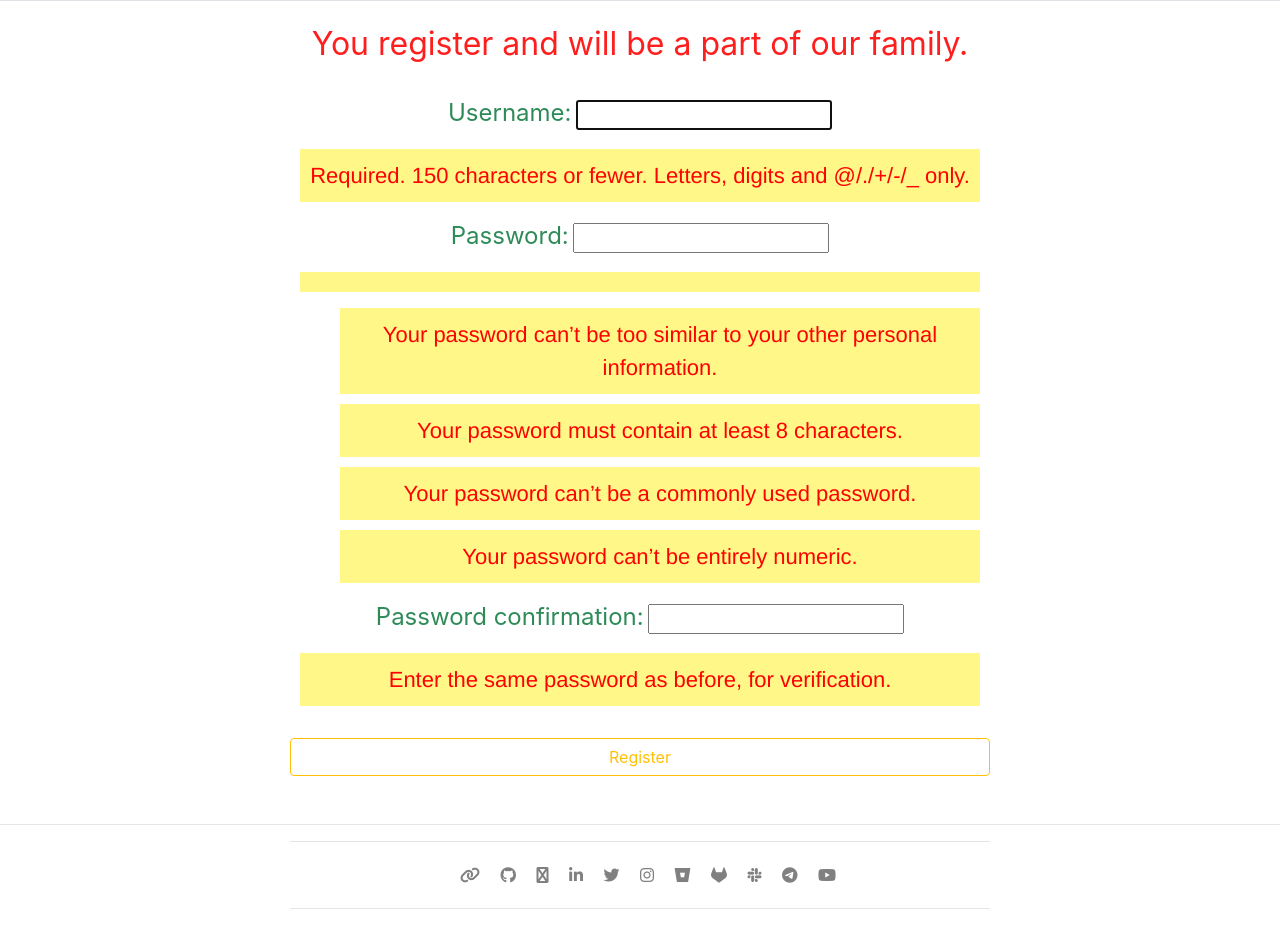
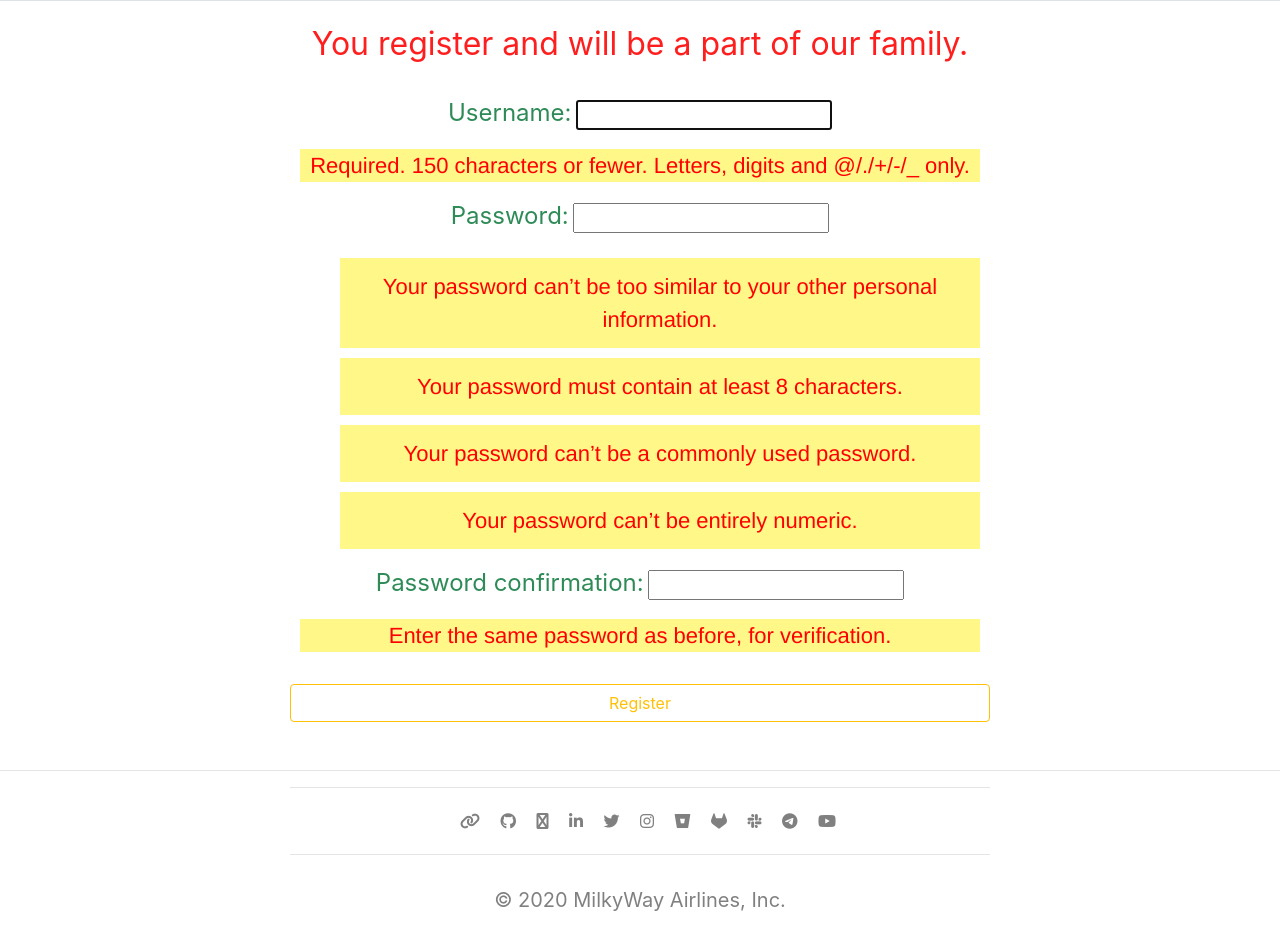
Before and after one commit to PriyanshBordia/The-MilkyWay-Airlines, a Django app: page /accounts/signup/ in a window 1280 px wide. Shown: the part 333-1276 px from the top of the page. Run offline with Django 3.2, Linux system fonts and the light colour scheme; some libraries are stand-ins or nearby versions.

Commit message:
bit morea dd

```diff
--- a/flights/static/flights/css/style.css
+++ b/flights/static/flights/css/style.css
@@ -57,12 +57,15 @@
 .helptext, li {
   display: block;
   margin: 10px 10px 10px 10px;
-  padding: 10px 10px 10px 10px;
   color: red;
   background-color: rgba(255, 238, 0, 0.466);
   font-size: 22px;
   font-weight: lighter;
   font-family: "Franklin Gothic Medium", "Arial Narrow", Arial, sans-serif;
+}
+
+li {
+  padding: 12px;
 }
 
 #username {
--- a/flights/static/flights/css/style.scss
+++ b/flights/static/flights/css/style.scss
@@ -79,12 +79,16 @@
 {
     display: block;
     margin: 10px 10px 10px 10px;
-    padding: 10px 10px 10px 10px;
     color: red;
     background-color: rgba(255, 238, 0, 0.466);
     font-size: 22px;
     font-weight: lighter;
     font-family: 'Franklin Gothic Medium', 'Arial Narrow', Arial, sans-serif;
+}
+
+li
+{
+    padding: 12px
 }
 
 #username
--- a/flights/templates/flights/travel.html
+++ b/flights/templates/flights/travel.html
@@ -66,9 +66,9 @@
 
                 <select id = "hospitality-select-menue" name="hospitality">
                     <option value="" disabled selected=true style="color: gray;">Hospitality</option>
-                    <option value="F">First Class</option>
-                    <option value="B">Bussiness Class</option>
-                    <option value="E">Economy Class</option>
+                    <option value="FC">First Class</option>
+                    <option value="BC">Bussiness Class</option>
+                    <option value="EC">Economy Class</option>
                 </select>
 
                 <select  id = "food-select-menue" name="foods">
--- a/flights/templates/flights/user.html
+++ b/flights/templates/flights/user.html
@@ -45,7 +45,6 @@
             <h4><strong>First Name : </strong>{{ user_details.first_name }}</h4>
             <h4><strong>Last Name : </strong>{{ user_details.last_name }}</h4>
             <h4><strong>E-mail : </strong> {{ user_details.email }}</h4>
-            <h4><strong>Contact : </strong>{{ user_details.ph_no }}</h4>
         </div>
 
         <br>
```
Also changed, not shown: 1 other file.
